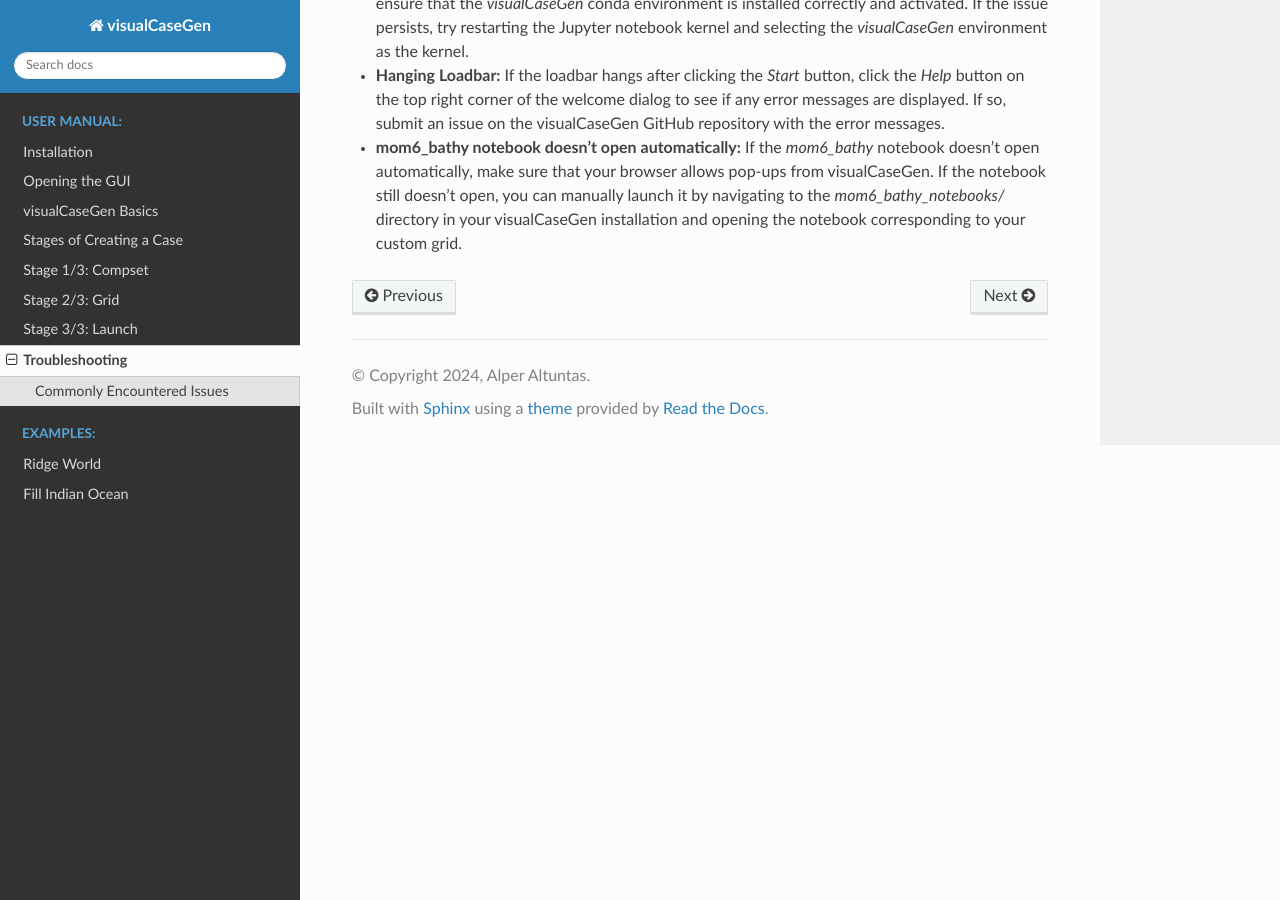
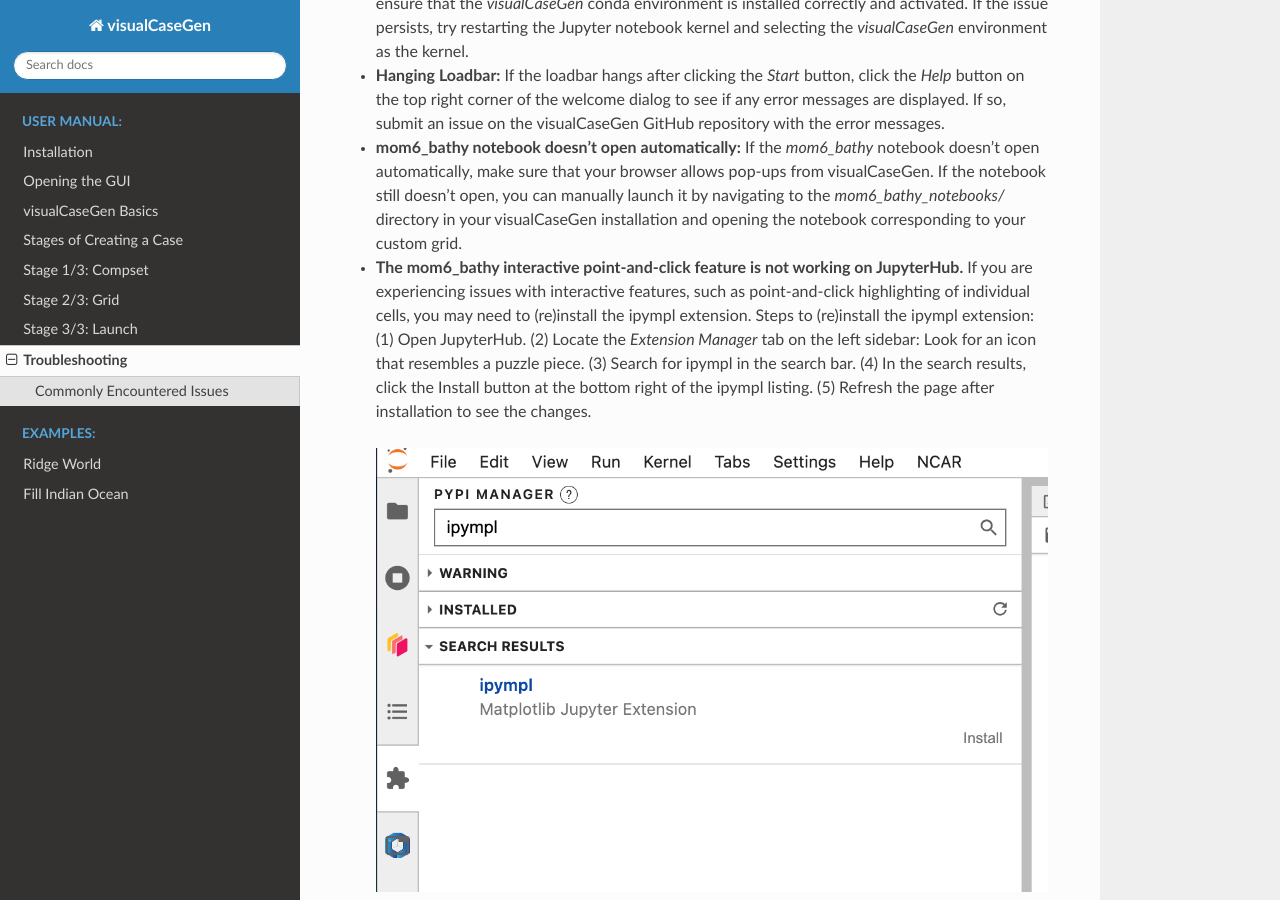
Before and after one commit to ESMCI/visualCaseGen, a Sphinx documentation site: the page built from docs/troubleshooting.rst, in a window 1280 px wide and 900 px high, scrolled down 512 px. Built offline with Sphinx 7.4.7 and the Read the Docs theme 3.1.0, drawn with Linux system fonts in a browser that asks for light colours.

Commit message:
update mom6_bathy and troubleshooting doc

```diff
--- a/docs/troubleshooting.rst
+++ b/docs/troubleshooting.rst
@@ -28,3 +28,12 @@
   pop-ups from visualCaseGen. If the notebook still doesn't open, you can manually launch it by
   navigating to the `mom6_bathy_notebooks/` directory in your visualCaseGen installation and opening
   the notebook corresponding to your custom grid.
+
+- **The mom6_bathy interactive point-and-click feature is not working on JupyterHub.**
+  If you are experiencing issues with interactive features, such as point-and-click highlighting of individual
+  cells, you may need to (re)install the ipympl extension. Steps to (re)install the ipympl extension: (1) Open
+  JupyterHub. (2) Locate the *Extension Manager* tab on the left sidebar: Look for an icon that resembles a puzzle
+  piece. (3) Search for ipympl in the search bar. (4) In the search results, click the Install button at the bottom right
+  of the ipympl listing. (5) Refresh the page after installation to see the changes.
+
+  .. image:: assets/ipymplExtension.png
```
Also changed, not shown: docs/assets/ipymplExtension.png (added).
